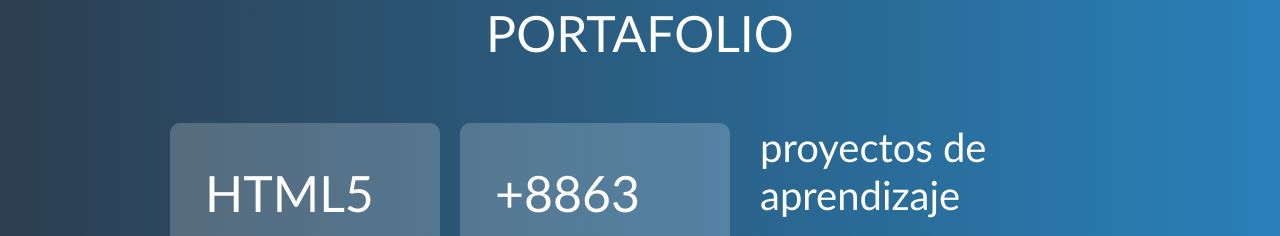
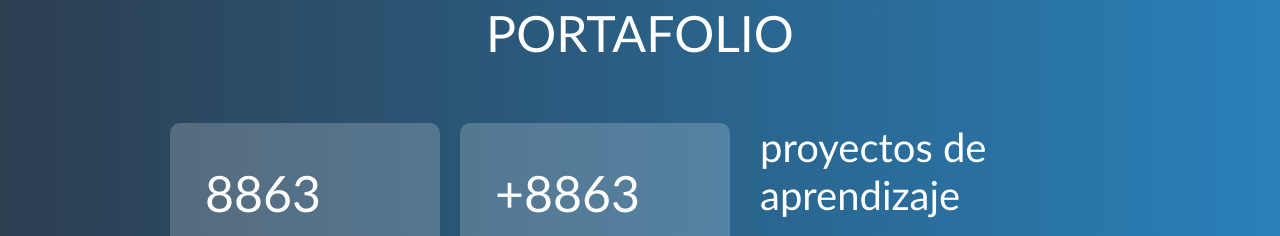
Before and after one commit to HugoSanchez-2021/web, a plain HTML site: page index.html in a window 1280 px wide. Shown: the part 2527-2763 px from the top of the page. Drawn offline with nearby package versions, Linux system fonts and the light colour scheme.

Commit message:
actualizacion
ajustes

```diff
--- a/index.html
+++ b/index.html
@@ -126,7 +126,7 @@
             <div class="contenedor1 conten-results">
                 <section class="numbers">
                     <div class="number" data-aos="zoom-in-left">
-                        <h4>HTML5</h4>
+                        <h4>8863</h4>
                         <p>En desarrollo, proximamente</p>
                     </div>
                     <div class="number" data-aos="zoom-in-left">
```
